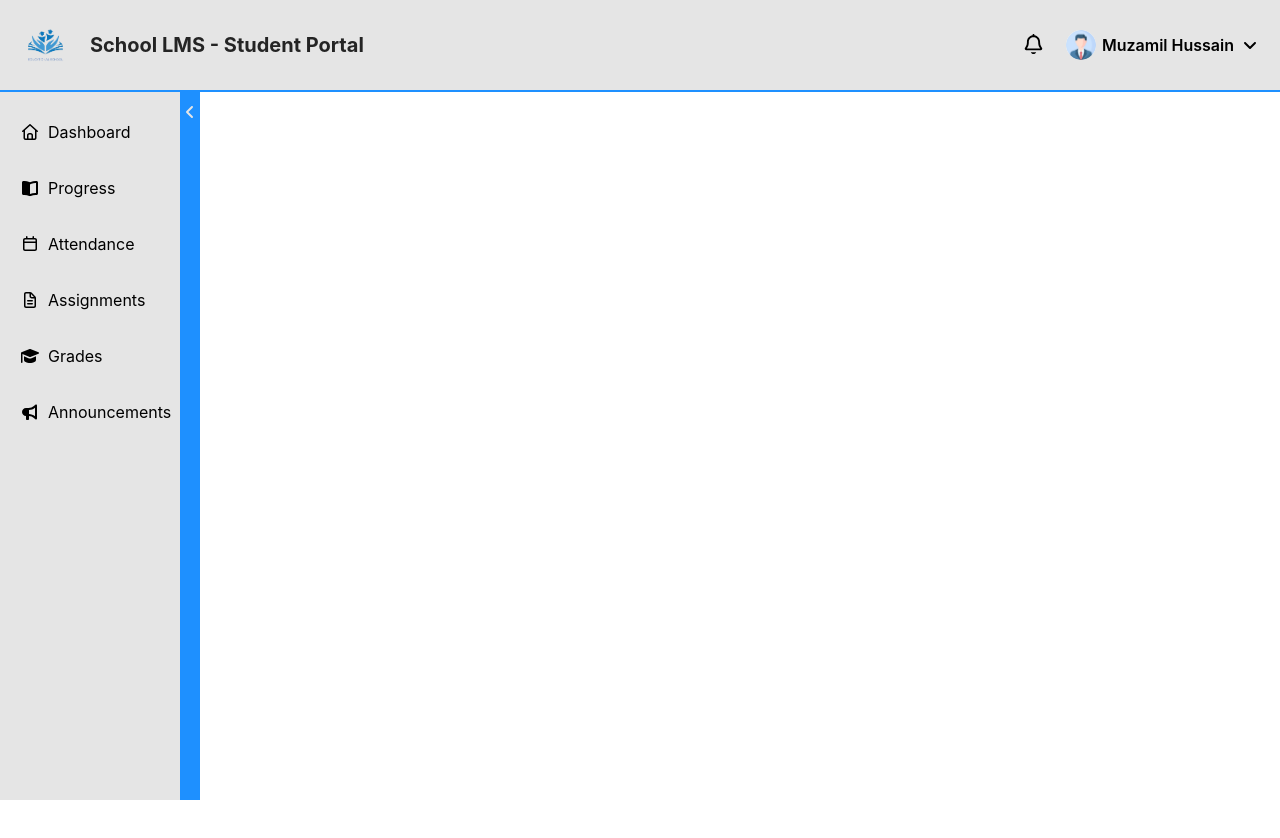
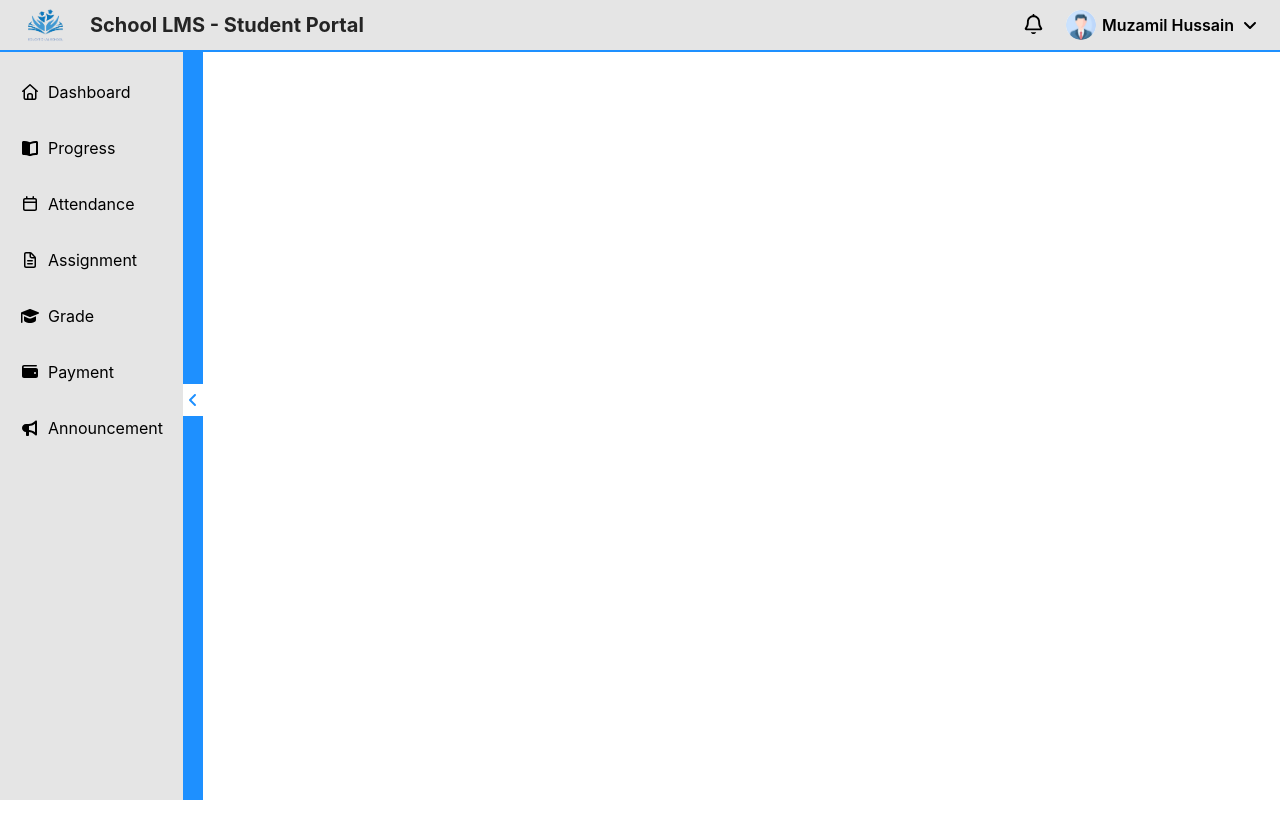
Before and after one commit to 3uzamil/school-lms, a React (Vite) app: page / in a window 1280 px wide. After the commit the page ends 800 px from the top, so only its background shows below. Built offline with nearby package versions, Linux system fonts and the light colour scheme.

Commit message:
fix: ui in sidebar

```diff
--- a/src/App.jsx
+++ b/src/App.jsx
@@ -3,9 +3,9 @@ import Navbar from './components/Navbar'
 import Sidebar from './components/Sidebar'
 export default function App() {
   return (
-    <div>
+    <>
       <Navbar />
       <Sidebar />
-    </div>
+    </>
   )
 }
--- a/src/components/Navbar.jsx
+++ b/src/components/Navbar.jsx
@@ -7,7 +7,7 @@ import { faBell } from "@fortawesome/free-regular-svg-icons";
 
 export default function Navbar() {
   return (
-    <section className="p-5 w-full bg-[#e5e5e5] flex justify-between border-b-2 border-[dodgerblue] fixed">
+    <section className="px-5 w-full bg-[#e5e5e5] flex justify-between border-b-2 border-[dodgerblue] fixed">
       {/* Navbar Left */}
       <div className="flex gap-5 items-center">
         {/* Logo */}
--- a/src/components/Sidebar.jsx
+++ b/src/components/Sidebar.jsx
@@ -1,16 +1,13 @@
 import {faCalendar,faFileLines,faHome,} from "@fortawesome/free-regular-svg-icons";
-import {faAngleLeft,faBookOpen,faBullhorn,faGraduationCap,} from "@fortawesome/free-solid-svg-icons";
+import {faAngleLeft,faBookOpen,faBullhorn,faGraduationCap, faWallet,} from "@fortawesome/free-solid-svg-icons";
 import { FontAwesomeIcon } from "@fortawesome/react-fontawesome";
 import React from "react";
 
 export default function Sidebar() {
   return (
     <section className="h-screen flex justify-start">
-      <div className="h-full w-50 bg-[#e5e5e5] border-r-20 border-[dodgerblue] flex pt-15">
-        <div className="translate-x-45 translate-y-10">
-          <FontAwesomeIcon icon={faAngleLeft} style={{color: "#e5e5e5"}} className="cursor-pointer"/>
-        </div>
-        <div className="flex flex-col gap-8 mt-15">
+      <div className="h-full w-50 bg-[#e5e5e5] flex gap-5 pl-5">
+        <div className="flex basis-[80%] flex-col gap-8 mt-20">
           <div className="flex items-center gap-2 cursor-pointer">
             <FontAwesomeIcon icon={faHome} />
             <h3>Dashboard</h3>
@@ -25,16 +22,23 @@ export default function Sidebar() {
           </div>
           <div className="flex items-center gap-2 cursor-pointer">
             <FontAwesomeIcon icon={faFileLines} />
-            <h3>Assignments</h3>
+            <h3>Assignment</h3>
           </div>
           <div className="flex items-center gap-2 cursor-pointer">
             <FontAwesomeIcon icon={faGraduationCap} />
-            <h3>Grades</h3>
+            <h3>Grade</h3>
+          </div>
+          <div className="flex items-center gap-2 cursor-pointer">
+            <FontAwesomeIcon icon={faWallet} />
+            <h3>Payment</h3>
           </div>
           <div className="flex items-center gap-2 cursor-pointer">
             <FontAwesomeIcon icon={faBullhorn} />
-            <h3>Announcements</h3>
+            <h3>Announcement</h3>
           </div>
+        </div>
+        <div className="bg-[dodgerblue] flex items-center">
+          <FontAwesomeIcon icon={faAngleLeft} className="cursor-pointer bg-white text-[dodgerblue] py-2"/>
         </div>
       </div>
     </section>
```
